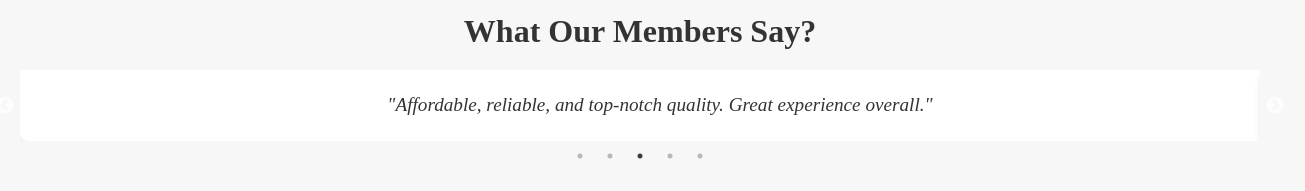
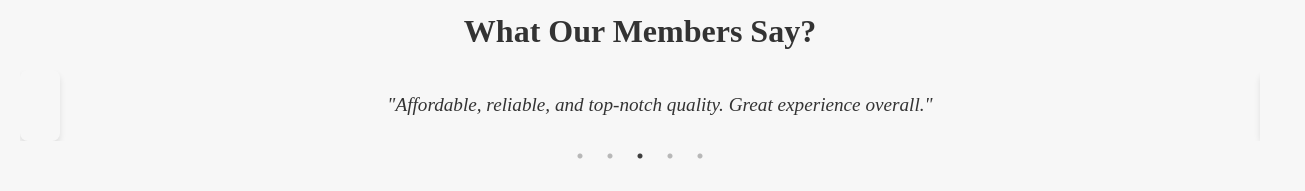
Before and after one commit to Manthan20/Capstone-Urban-next-project, a React (Vite) app: page / in a window 1280 px wide. Shown: the part 1221-1412 px from the top of the page, 1305 px wide, since content can reach past the window. Built offline with nearby package versions, Linux system fonts and the light colour scheme; no server answers.

Commit message:
Add Searching in filters

```diff
--- a/src/components/TestimonialSlider/TestimonialSlider.css
+++ b/src/components/TestimonialSlider/TestimonialSlider.css
@@ -1,13 +1,11 @@
 .testimonial-slide {
   text-align: center;
   padding: 20px;
-  background-color: #ffffff; /* Light background for contrast */
   border-radius: 8px;
   box-shadow: 0px 4px 6px rgba(0, 0, 0, 0.1);
 }
 
 .testimonial-slide p {
   font-size: 1.2em;
-  color: #333;
   line-height: 1.5;
 }
--- a/src/components/TestimonialSlider/TestimonialSlider.jsx
+++ b/src/components/TestimonialSlider/TestimonialSlider.jsx
@@ -12,7 +12,8 @@ export function TestimonialSlider({ testimonials }) {
     slidesToScroll: 1,
     autoplay: true,
     autoplaySpeed: 2000,
-    adaptiveHeight: true
+    adaptiveHeight: true,
+    arrows:false
   };
 
   return (
--- a/src/components/filter/filterPart.scss
+++ b/src/components/filter/filterPart.scss
@@ -37,7 +37,7 @@
             padding: 10px;
             border: none;
             cursor: pointer;
-            background-color: rgb(255, 222, 0);
+            // testbackground-// color: rgb(255, 222, 0);
         }
     }
 }
--- a/src/components/slider/Slider.jsx
+++ b/src/components/slider/Slider.jsx
@@ -11,7 +11,8 @@ export default function SimpleSlider({ images }) {
     slidesToScroll: 1,
     autoplay: true,
     autoplaySpeed: 2000,
-    adaptiveHeight: true
+    adaptiveHeight: true,
+    arrows:false
   };
 
   return (
--- a/src/components/slider/slider.css
+++ b/src/components/slider/slider.css
@@ -30,7 +30,7 @@
   top: 50%;
   transform: translateY(-50%);
   background: rgba(0, 0, 0, 0.5);
-  color: #fff;
+ // color: #fff;
   border: none;
   font-size: 2rem;
   cursor: pointer;
```
Also changed, not shown: src/components/searchbar/search.scss (+4 -4 lines).
